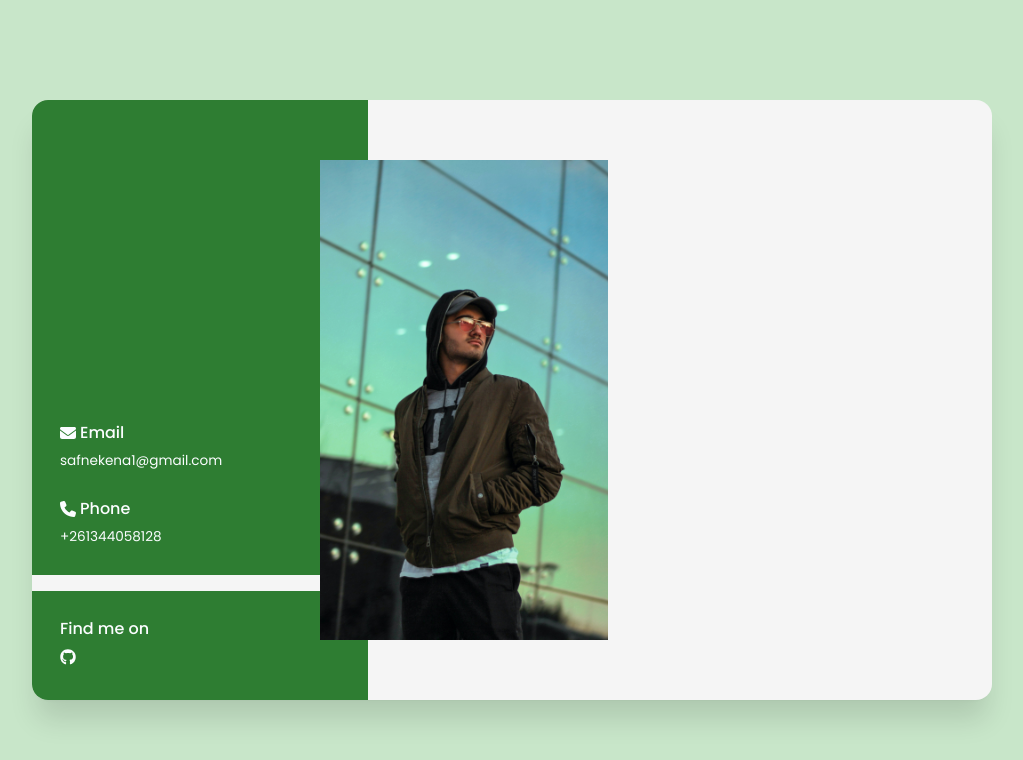
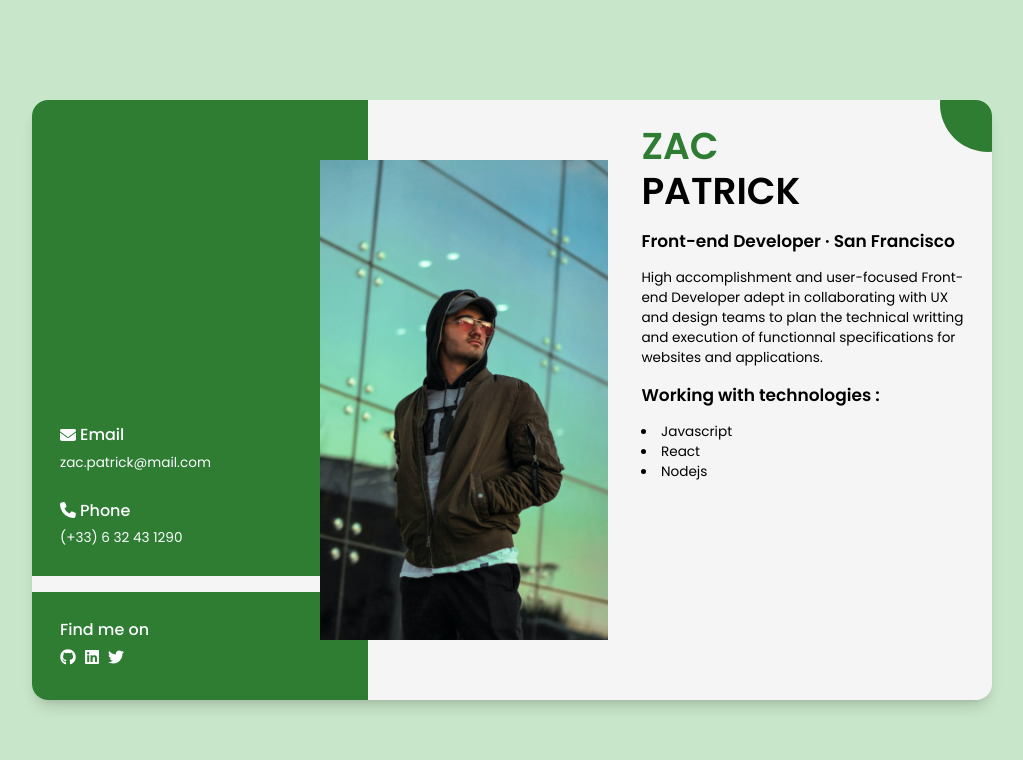
Before and after one commit to nrabehar/Business-card, a React (Vite) app: page / in a window 1280 px wide. Shown: the top 760 px of the page, without its empty margins (128-1151 px from the left). Built offline with nearby package versions, Linux system fonts and the light colour scheme.

Commit message:
add user information

```diff
--- a/src/App.tsx
+++ b/src/App.tsx
@@ -1,5 +1,5 @@
 import assets from './assets';
-import { Container, UserContact, UserPhoto } from './components';
+import { Container, UserContact, UserInfo, UserPhoto } from './components';
 
 function App() {
 
@@ -7,14 +7,26 @@ function App() {
 		<>
 			<Container>
 				<UserContact
-					email='safnekena1@gmail.com'
-					phone='+261344058128'
+					email='zac.patrick@mail.com'
+					phone='(+33) 6 32 43 1290'
 					social_links={{
-						github: 'https://www.github.com/nrabehar',
+						github: 'https://www.github.com/zacpatrick',
+						linkedin: 'https://www.linkedin.com/zacpatrick',
+						twitter: 'https://www.x.com/zacpatrick',
 					}}
 				/>
         <Container.Section>
           <UserPhoto src={assets.images.userPic} alt='user-pic' />
+          <UserInfo
+            fname='Zac'
+            lname='Patrick'
+            title='Front-end Developer'
+            location='San Francisco'
+            description='High accomplishment and user-focused Front-end Developer adept in collaborating with UX and design teams to plan the technical writting and execution of functionnal specifications for websites and applications.'
+            technologies={[
+              'Javascript','React','Nodejs'
+            ]}
+          />
         </Container.Section>
 			</Container>
 		</>
--- a/src/components/Container/Container.module.css
+++ b/src/components/Container/Container.module.css
@@ -1,13 +1,25 @@
 .container {
   border-radius: 1rem;
   background: var(--background-card);
-  box-shadow: 0 1.5rem 1.75rem -5px rgba(0, 0, 0, 0.125),
-              0 .25rem .34rem -6px rgba(0, 0, 0, 0.125);
+  box-shadow: 0 10px 15px -5px rgba(0, 0, 0, 0.175),
+              0 3px 8px -6px rgba(0, 0, 0, 0.175);
   overflow: clip;
   position: relative;
   display: flex;
   width: 75%;
   height: 75%;
+}
+
+.container::after {
+  content: '';
+  position: absolute;
+  top: -2.75rem;
+  right: -2.75rem;
+  width: 6rem;
+  height: 6rem;
+  border-radius: 50%;
+  background: var(--primary);
+  z-index: 20;
 }
 
 .section {
@@ -35,6 +47,6 @@
 }
 @media screen and (max-width: 580px) {
   .container {
-    flex-direction: column;
+    flex-direction: column-reverse;
   }
 }
--- a/src/components/UserContacts/UserContact.tsx
+++ b/src/components/UserContacts/UserContact.tsx
@@ -77,25 +77,23 @@ const ContactSocials = ({
 }: Omit<IUserContact, 'email' | 'phone'>) => {
 	const [links, setLinks] = useState<ISocialLink[]>([]);
 
-	const add_link = (link: ISocialLink) => {
-		const clone = [...links, link];
-		setLinks(clone);
+	const update_links = (_links: ISocialLink[]) => {
+		setLinks(_links);
 	};
 
 	useEffect(() => {
+    const soc_links = [] as ISocialLink[]
 		for (const key in social_links) {
 			if (Object.prototype.hasOwnProperty.call(social_links, key)) {
 				const link = social_links[key];
 				const iconName = `Fa${capitalize(key)}`;
-				add_link({
-					link,
-					icon: (FontAwesome as any)[iconName],
-				});
+        soc_links.push({
+          link,
+          icon: (FontAwesome as any)[iconName]
+        })
 			}
 		}
-		return () => {
-			setLinks([]);
-		};
+    update_links(soc_links);
 	}, []);
 
 	return (
--- /dev/null
+++ b/src/components/UserInfo/UserInfo.module.css
@@ -0,0 +1,50 @@
+
+.info_container {
+  padding: 1.75em;
+  display: flex;
+  flex-direction: column;
+  gap: 1rem;
+  font-size: .85em;
+  width: 60%;
+}
+
+.name {
+  font-size: 2.75em;
+  font-weight: 600;
+}
+
+.name span {
+  display: block;
+}
+
+.name .fname {
+  color: var(--primary);
+}
+
+.title {
+  font-size: 1.25em;
+  line-height: 1.3;
+  font-weight: 600;
+}
+
+.tech {
+  cursor: default;
+  transition: color .25s ease;
+}
+.tech:hover {
+  color: var(--primary);
+}
+
+@media screen and (max-width: 820px) {
+  .info_container {
+    max-height: 100%;
+    width: 100%;
+  }
+}
+
+@media screen and (max-width: 580px) {
+  .info_container {
+    overflow: auto;
+    flex: 1;
+  }
+}
--- /dev/null
+++ b/src/components/UserInfo/UserInfo.tsx
@@ -0,0 +1,34 @@
+import clsx from 'clsx'
+import css from './UserInfo.module.css'
+
+interface IUserInfo extends React.ComponentProps<'div'> {
+  fname: string,
+  lname: string,
+  title: string,
+  location: string,
+  description: string,
+  technologies: string[]
+}
+
+export const UserInfo = ({
+  fname,lname,title,location,description,technologies,className, ...props
+}: IUserInfo) => {
+  return (
+    <div className={clsx(css.info_container, className)} {...props}>
+      <h1 className={clsx(css.name)}>
+        <span className={clsx(css.fname)}>{fname.toUpperCase()}</span>
+        <span className={clsx(css.lname)}>{lname.toUpperCase()}</span>
+      </h1>
+      <span className={clsx(css.title)}>{title} · {location}</span>
+      <p>{description}</p>
+      <span className={clsx(css.title)}>Working with technologies : </span>
+      <ul className={clsx(css.technologies)}>
+        {technologies.map(tech => (
+          <li key={tech} className={clsx(css.tech)}>{tech}</li>
+        ))}
+      </ul>
+    </div>
+  )
+}
+
+export type {IUserInfo}
--- a/src/components/UserPhoto/UserPhoto.module.css
+++ b/src/components/UserPhoto/UserPhoto.module.css
@@ -1,3 +1,6 @@
+.photo_container {
+  width: 40%;
+}
 .user_photo {
   position: absolute;
   top: 10%;
@@ -12,7 +15,7 @@
   .photo_container {
     position: absolute;
     top: 1.75rem;
-    left: 12%;
+    left: calc(40% - ((6.75em * 2) - (6.75em / 2)));
     height: 6.75em;
     width: 6.75em;
     border-radius: 50%;
@@ -26,3 +29,9 @@
     aspect-ratio: 1/1;
   }
 }
+
+@media screen and (max-width: 580px) {
+  .photo_container {
+    display: none;
+  }
+}
--- a/src/components/index.ts
+++ b/src/components/index.ts
@@ -2,3 +2,5 @@ export { Container } from './Container/Container'
 export { UserContact } from './UserContacts/UserContact'
 export type {IUserContact} from './UserContacts/UserContact'
 export { UserPhoto } from './UserPhoto/UserPhoto'
+export { UserInfo } from './UserInfo/UserInfo'
+export type {IUserInfo} from './UserInfo/UserInfo'
--- a/src/global.css
+++ b/src/global.css
@@ -26,10 +26,12 @@
 body {
 	height: 100vh;
 	background: var(--background);
+  display: flex;
+  align-items: center;
+  justify-content: center;
 }
 
 #root {
-	width: 100%;
 	height: 100%;
 	display: flex;
 	justify-content: center;
@@ -49,5 +51,16 @@ h5,
 h6 {
   font-weight: 500;
 	font-size: 1em;
-  line-height: 1.25em;
+  line-height: 1.2;
 }
+
+li {
+  list-style-type: disc;
+  list-style: inside;
+}
+
+@media screen and (min-width: 1980px) {
+  body {
+    font-size: 2.75rem;
+  }
+}
--- a/src/main.tsx
+++ b/src/main.tsx
@@ -4,6 +4,7 @@ import App from './App.tsx'
 import './global.css'
 import '@fontsource/poppins'
 import '@fontsource/poppins/500.css'
+import '@fontsource/poppins/600.css'
 
 ReactDOM.createRoot(document.getElementById('root')!).render(
 	<React.StrictMode>
```
